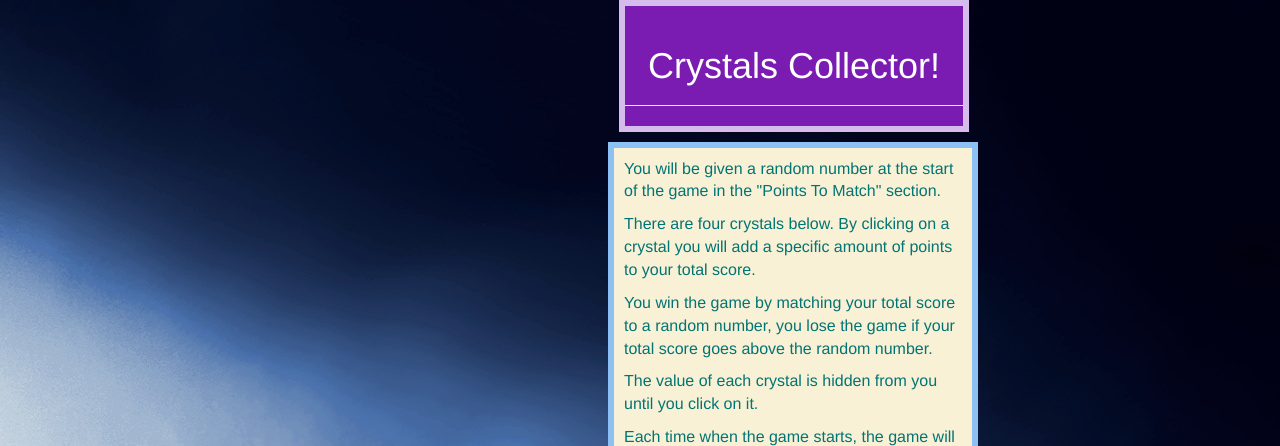
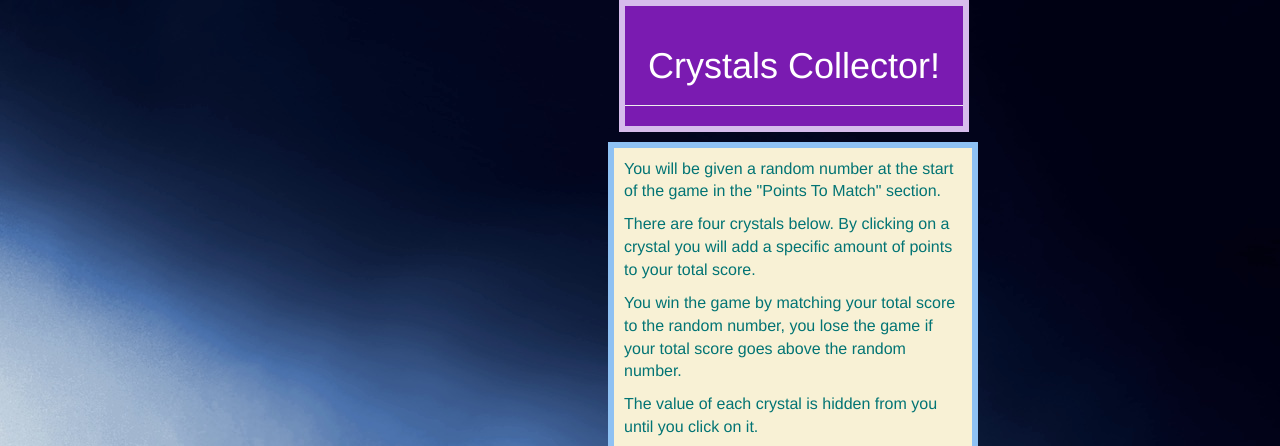
Before and after one commit to JowyJozef/Unit-4-Game, a plain HTML site: page index.html in a window 1280 px wide. Shown: the top 446 px of the page. Drawn offline with nearby package versions, Linux system fonts and the light colour scheme.

```diff
--- a/index.html
+++ b/index.html
@@ -29,7 +29,7 @@
             <div class="paragraph">
                 <p>You will be given a random number at the start of the game in the "Points To Match" section.</p>
                 <p>There are four crystals below. By clicking on a crystal you will add a specific amount of points to your total score.</p>
-                <p>You win the game by matching your total score to a random number, you lose the game if your total score goes above the random number.</p>
+                <p>You win the game by matching your total score to the random number, you lose the game if your total score goes above the random number.</p>
                 <p>The value of each crystal is hidden from you until you click on it.</p>
                 <p>Each time when the game starts, the game will change the values of each crystal.</p>
             </div>
```
